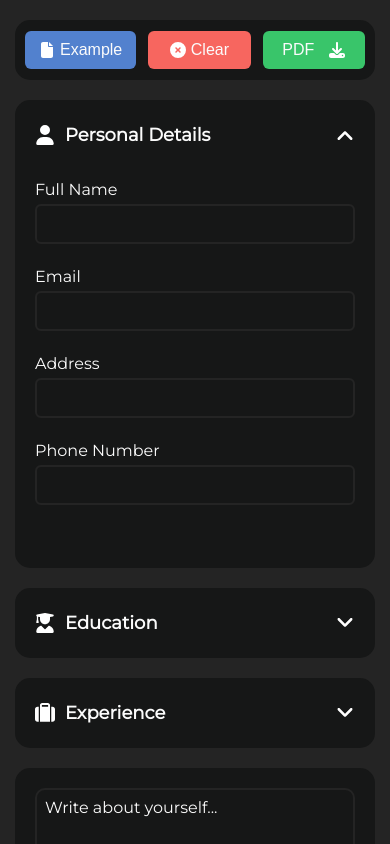
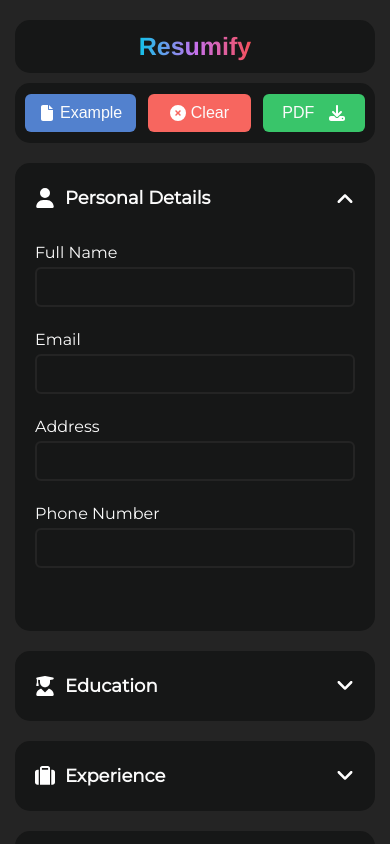
Before and after one commit to stefanbrkic1/cv-app, a React (Vite) app: page / in a window 390 px wide. Both pictures are taken after a click on the button "Get Started". Shown: the top 844 px of the page. Built offline with nearby package versions, Linux system fonts and the light colour scheme.

Commit message:
Added Home Button For Small Screens

```diff
--- a/src/components/ResumePage.jsx
+++ b/src/components/ResumePage.jsx
@@ -155,6 +155,10 @@
     <div className="resume-container">
       <section className="container-left">
         {/* Navbar section */}
+        <div className="logo-small-container" onClick={handleContent}>
+          <div className="logo-small-screens">Resumify</div>
+        </div>
+
         <nav className="nav-bar">
           <div className="nav-left">
             <div className="logo" onClick={handleContent}>
--- a/src/styles/style.css
+++ b/src/styles/style.css
@@ -357,7 +357,7 @@
   font-weight: 1000;
   font-family: var(--heading-font-bold);
   border-radius: 6px;
-  font-size: 22rem;
+  font-size: 23rem;
   background: linear-gradient(to right, #12c2e9, #c471ed, #f64f59);
   -webkit-background-clip: text;
   -webkit-text-fill-color: transparent;
@@ -718,6 +718,10 @@
   background-color: #ffb0b0;
 }
 
+.logo-small-container {
+  display: none;
+}
+
 /*Media Queries*/
 
 /* Phones */
@@ -796,6 +800,27 @@
     width: 27px;
     height: 27px;
   }
+  .logo-small-container {
+    display: block;
+    background-color: var(--higher-order-background-color);
+    width: 100%;
+    height: 53px;
+    display: flex;
+    justify-content: center;
+    align-items: center;
+    border-radius: 15px;
+    margin-bottom: 10px;
+  }
+  .logo-small-screens {
+    font-weight: 1000;
+    font-family: var(--heading-font-bold);
+    font-size: 25rem;
+    background: linear-gradient(to right, #12c2e9, #c471ed, #f64f59);
+    -webkit-background-clip: text;
+    -webkit-text-fill-color: transparent;
+    cursor: pointer;
+    background-color: var(--higher-order-background-color);
+  }
 }
 
 /* Tablets */
```
